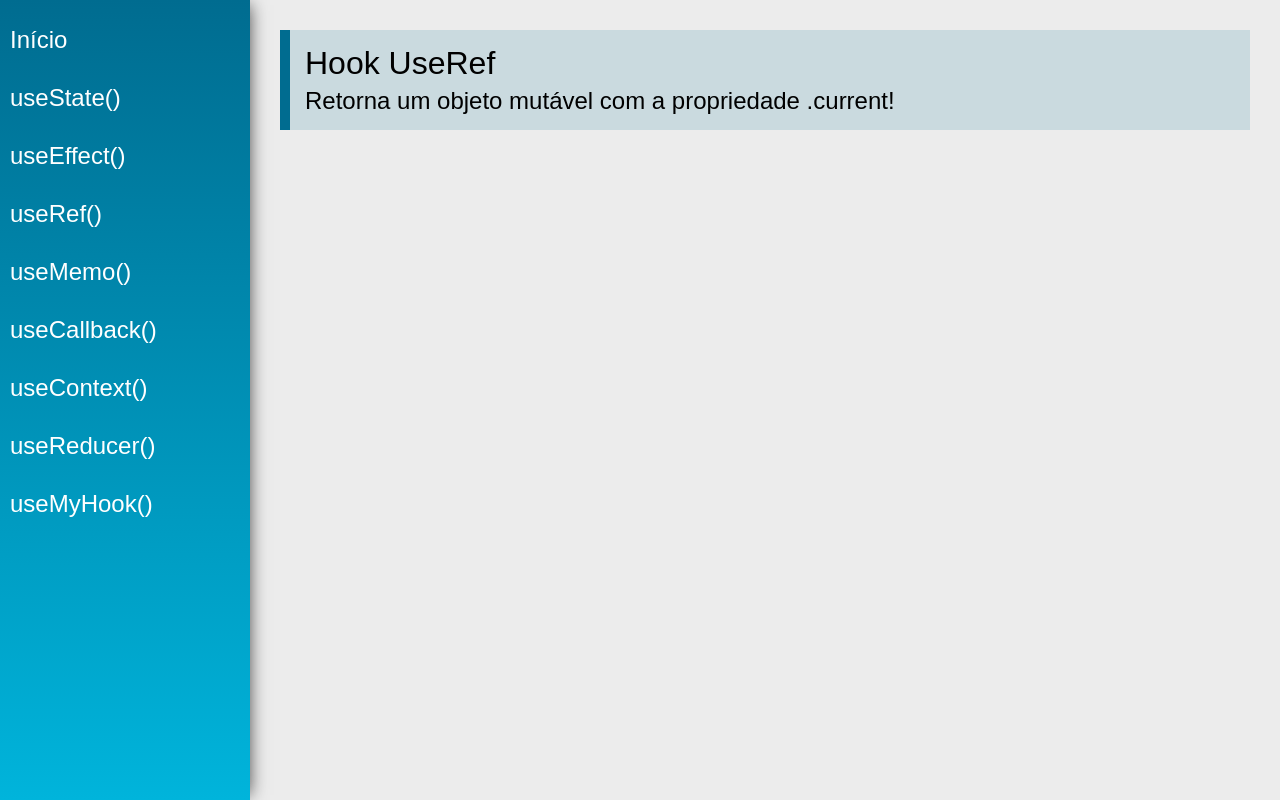
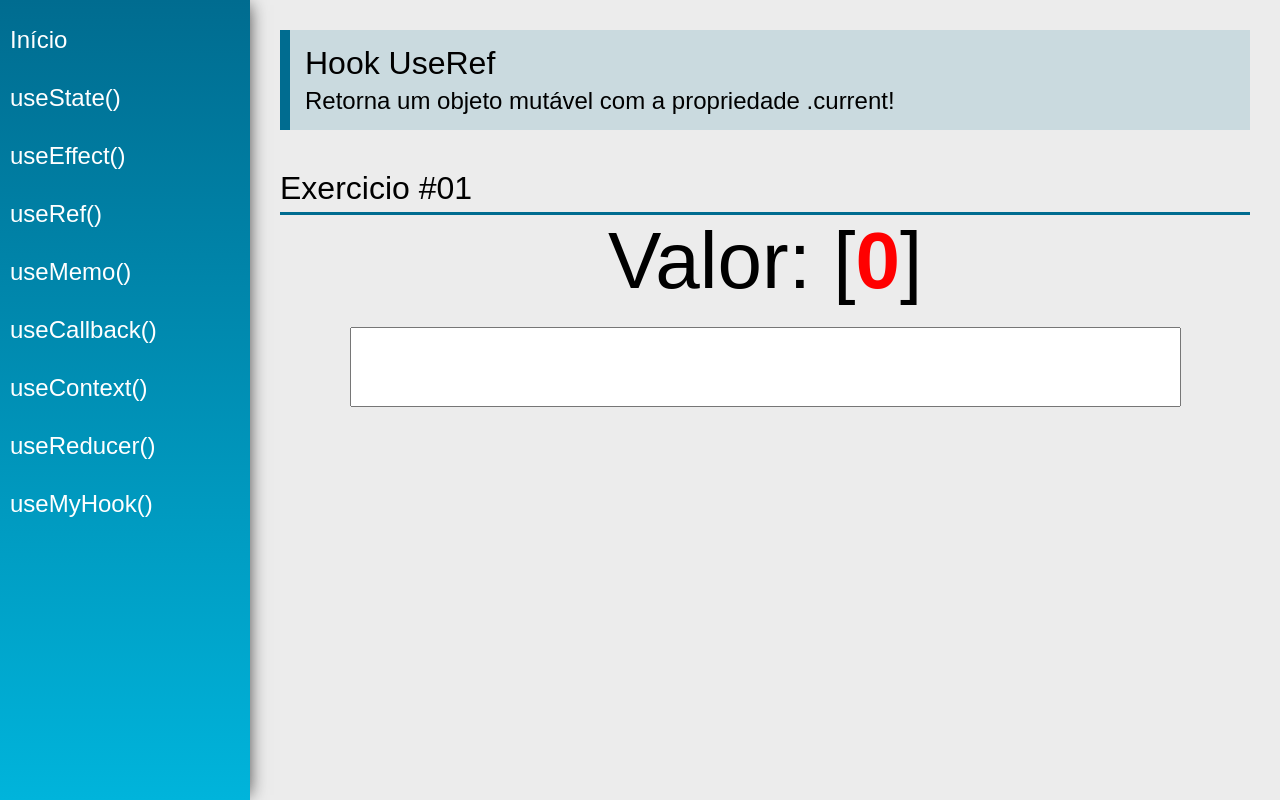
Before and after one commit to brunobandelli/Learning_Hooks_React, a React (Create React App) app: page /useRef in a window 1280 px wide. Built offline with nearby package versions, Linux system fonts and the light colour scheme.

Commit message:
useRef ok

```diff
--- a/src/views/examples/UseRef.jsx
+++ b/src/views/examples/UseRef.jsx
@@ -1,13 +1,36 @@
-import React from 'react'
+import React, { useRef } from 'react'
+import { useEffect, useState } from 'react/cjs/react.development'
 import PageTitle from '../../components/layout/PageTitle'
+import SectionTitle from '../../components/layout/SectionTitle'
 
 const UseRef = (props) => {
+    const [value1, setValue1] = useState("")
+    const count = useRef(0)
+
+    useEffect(function(){
+        count.current = count.current +1
+    }, [value1])
+
+
     return (
         <div className="UseRef">
             <PageTitle
                 title="Hook UseRef"
                 subtitle="Retorna um objeto mutável com a propriedade .current!"
             />
+            <SectionTitle title="Exercicio #01" />
+            <div className="center">
+                <div>
+                    <span className="text">Valor:</span>
+                    <span className="text">{value1} [</span>
+                    <span className="text red">{count.current}</span>
+                    <span className="text">]</span>
+                </div>
+                <input type="text" className="input"
+                value={value1} onChange={e => setValue1(e.target.value)} />
+            </div>
+
+
         </div>
     )
 }
```
